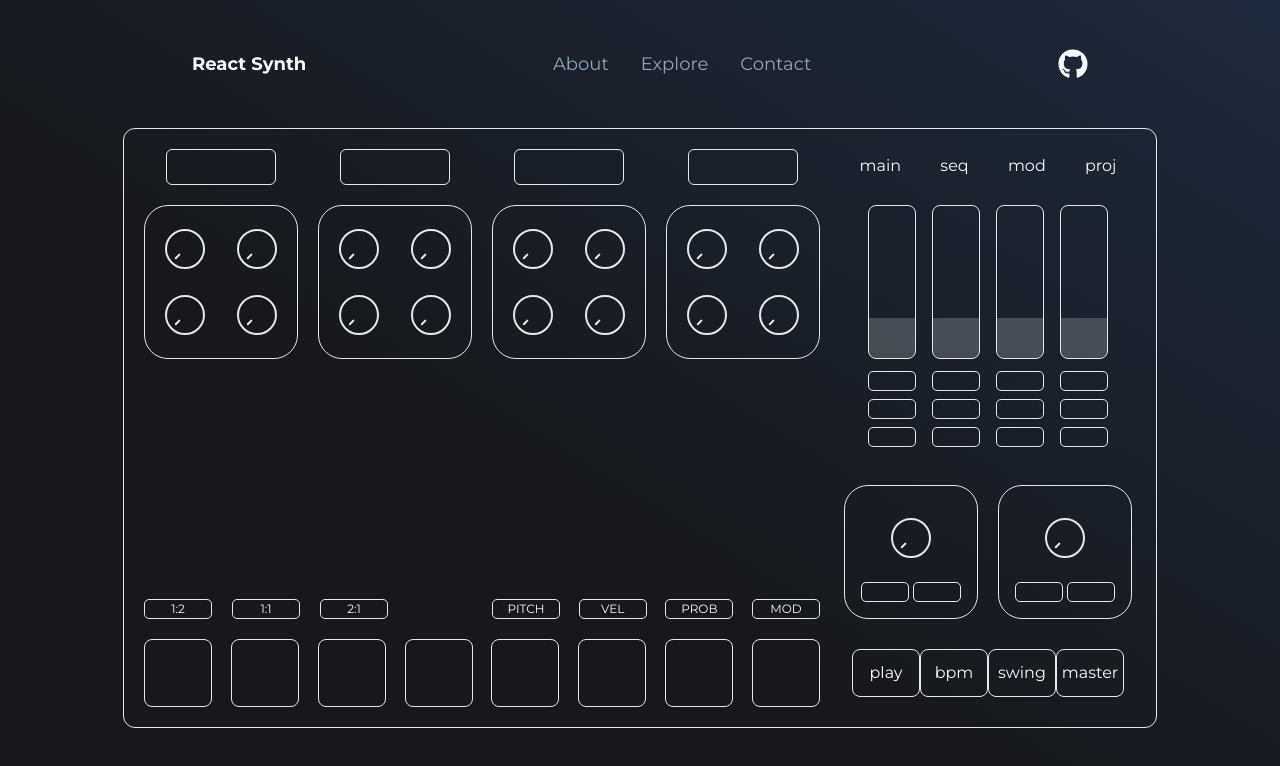
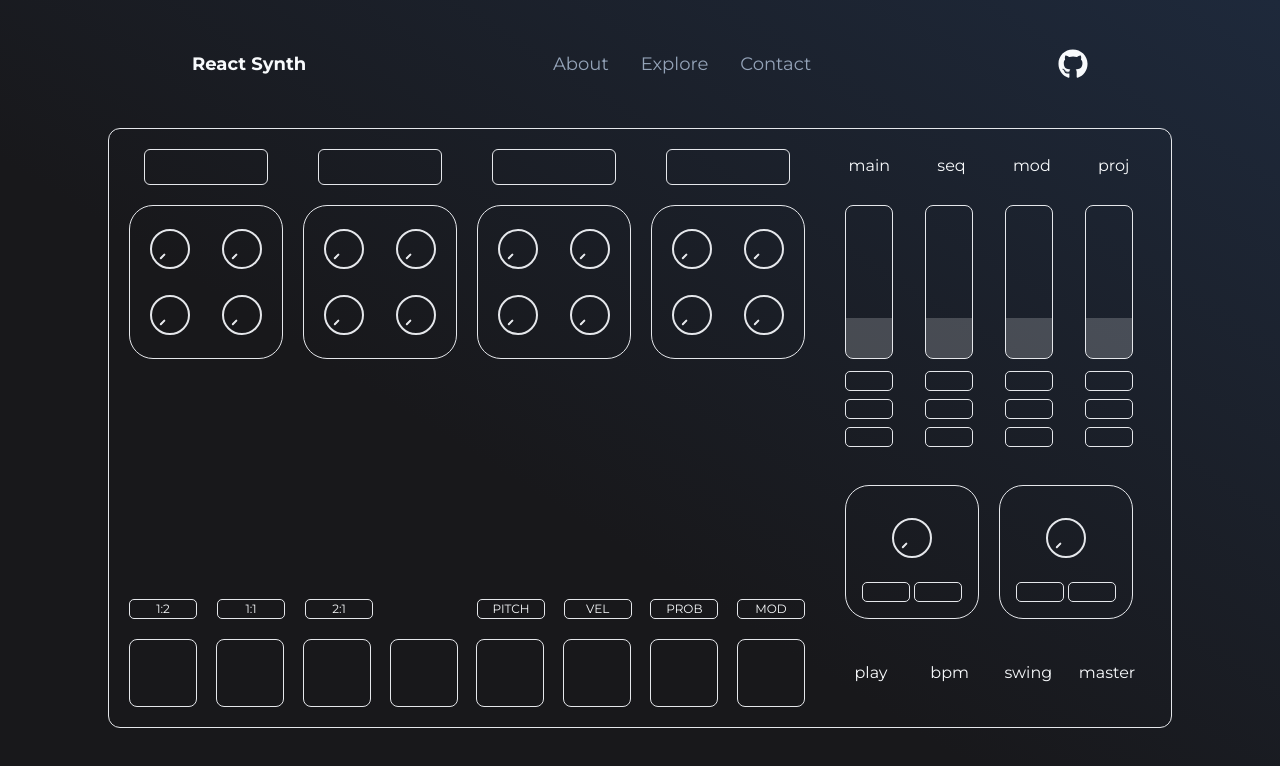
Before and after one commit to vybukhivka/react-synth, a React (Vite) app: page /synth in a window 1280 px wide. Shown: the top 766 px of the page. Built offline with nearby package versions, Linux system fonts and the light colour scheme.

Commit message:
styles: mixer finetune

```diff
--- a/src/components/synth/Tabs/Main/Mixer/MixerContainer.tsx
+++ b/src/components/synth/Tabs/Main/Mixer/MixerContainer.tsx
@@ -4,8 +4,8 @@ import Reverb from './Reverb';
 
 const Mixer: React.FC = () => {
   return (
-    <div className="col-start-5 row-start-2 row-end-4 flex flex-col items-center justify-between gap-y-[20px]">
-      <div className="flex items-end justify-around gap-x-4">
+    <div className="col-start-5 row-start-2 row-end-4 flex flex-col items-center justify-between gap-y-[20px] px-[20px]">
+      <div className="flex items-end justify-between gap-x-8">
         <MixerChannel track={1} />
         <MixerChannel track={2} />
         <MixerChannel track={3} />
--- a/src/components/synth/Tracks/Track.tsx
+++ b/src/components/synth/Tracks/Track.tsx
@@ -4,7 +4,7 @@ function Track() {
   return (
     <>
       <div className="flex flex-col items-center justify-between">
-        <div className="h-[36px] w-[110px] rounded-md border"></div>
+        <div className="h-[36px] w-[124px] rounded-md border"></div>
         <div className="flex h-[154px] w-[154px] flex-wrap items-center justify-between gap-[20px] rounded-3xl border p-[20px]">
           <Knob />
           <Knob />
--- a/src/components/ui/PlaybackButton/PlaybackButton.tsx
+++ b/src/components/ui/PlaybackButton/PlaybackButton.tsx
@@ -6,10 +6,7 @@ type PlaybackButtonProps = {
 
 const PlaybackButton: React.FC<PlaybackButtonProps> = props => {
   return (
-    <button
-      className="h-[48px] w-[68px] rounded-lg border"
-      aria-label={props.text}
-    >
+    <button className="h-[48px] w-[68px] rounded-lg" aria-label={props.text}>
       {props.text}
     </button>
   );
```
